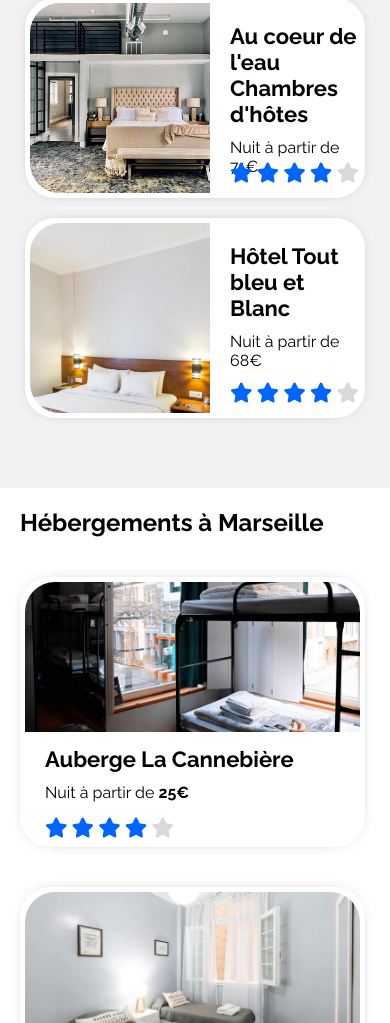
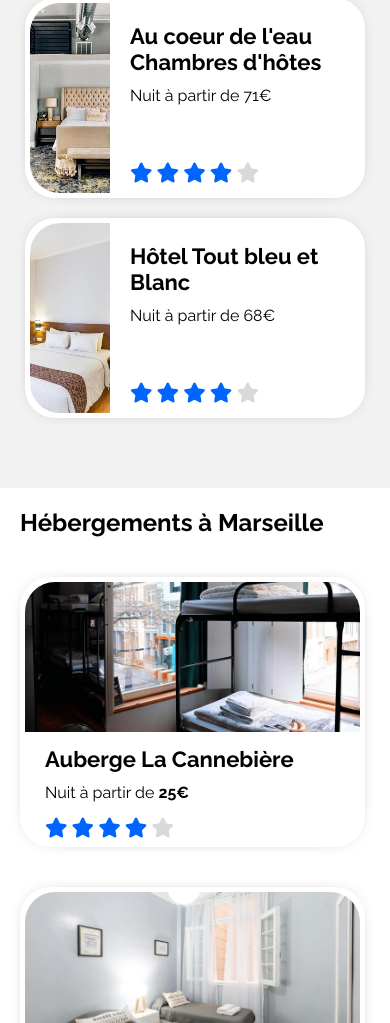
Before and after one commit to GMaxDev/oc-projet2-booki, a plain HTML site: page index.html in a window 390 px wide. Shown: the part 1297-2320 px from the top of the page. Drawn offline with Linux system fonts and the light colour scheme.

Commit message:
correction img popular card -> mobile strech

```diff
--- a/style.css
+++ b/style.css
@@ -699,3 +699,21 @@ footer ul li{
         width: 100%;
     }
 }
+
+/*-------------------------------------------------------*/
+
+@media (max-width: 410px){
+
+    .popular_card_std img{
+        width: 80px;
+    }
+
+    .popular_card__vertical_img{
+        min-width: 80px;
+
+    }
+
+    .popular_card__vertical_img img{
+        min-height: 200px;
+    }
+}
```
